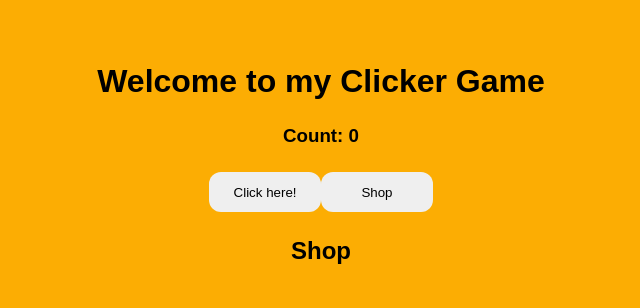
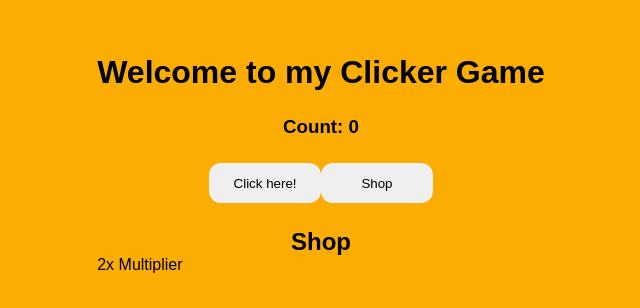
Before and after one commit to Vipershroom/clicker-game-react, a React (Create React App) app: page / in a window 1280 px wide. Shown: the part 236-544 px from the top of the page, without its empty margins (319-959 px from the left). Built offline with nearby package versions, Linux system fonts and the light colour scheme.

Commit message:
Fixed grid layout *again*

```diff
--- a/src/Components/App.scss
+++ b/src/Components/App.scss
@@ -27,12 +27,17 @@
 .shop {
     padding-top: 25px;
     display: grid;
-    grid-area:
+    grid-template-areas:
     "header header header"
     "item1 item2 item3"
     "item4 item5 item6";
 }
 
 .head {
-    grid-area: head;
+    grid-area: header;
+    text-align: center;
 }
+
+.item1 {
+    grid-area: item1;
+}
--- a/src/Components/App.tsx
+++ b/src/Components/App.tsx
@@ -19,6 +19,12 @@ function App() {
             </div>
             <div className='shop'>
                 <h2 className='head'>Shop</h2>
+                <div className='item1'>2x Multiplier</div>
+                <div className='item2'></div>
+                <div className='item3'></div>
+                <div className='item4'></div>
+                <div className='item5'></div>
+                <div className='item6'></div>
             </div>
         </div>
     )
```
